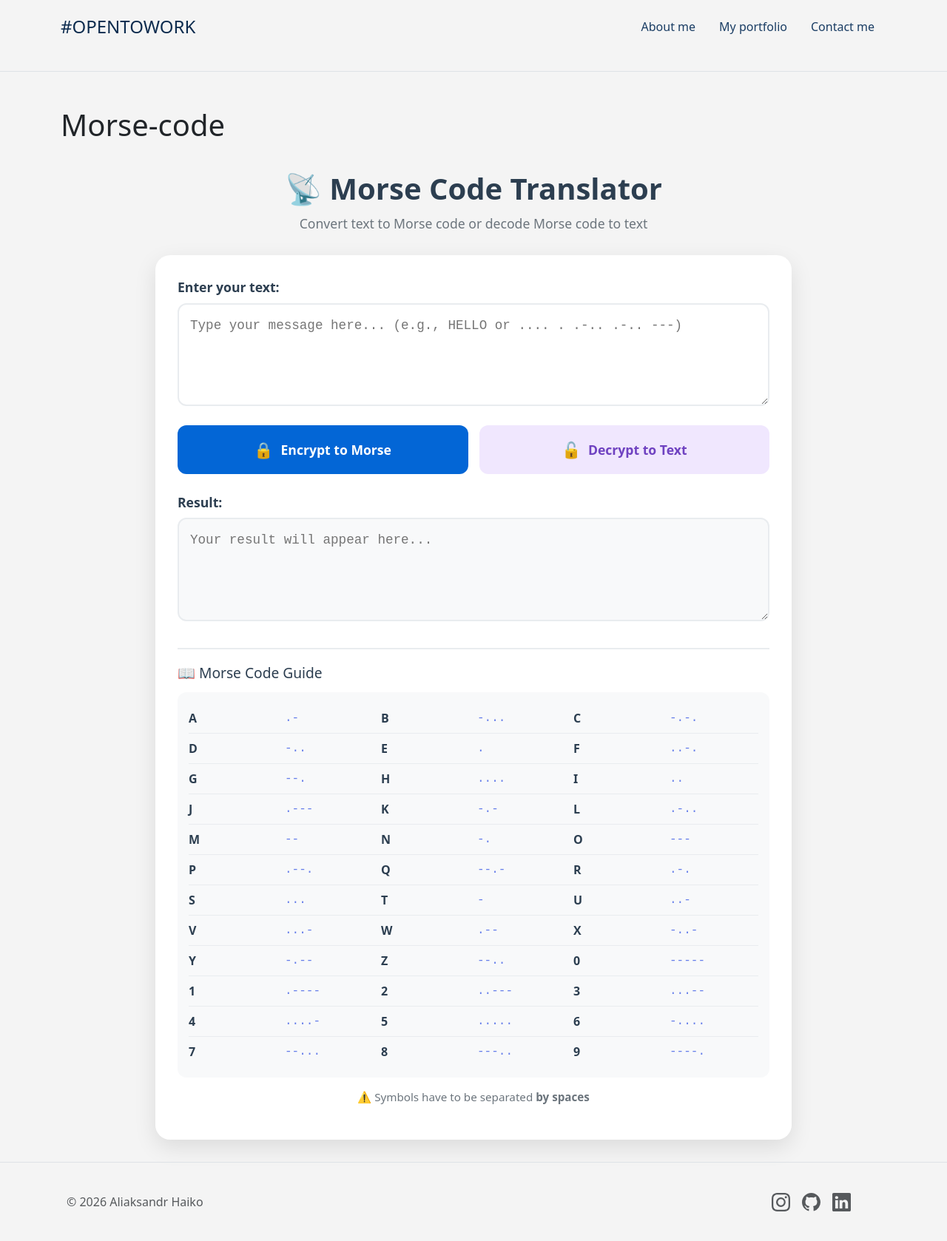
After one commit to prxfsk17/Portfolio, a Flask app: page /demo/morse in a window 1280 px wide. The commit adds this page. Shown: the whole page at 74% size. Run offline with Flask 3, Linux system fonts and the light colour scheme.

Commit message:
Morse project

```diff
--- a/main.py
+++ b/main.py
@@ -1,8 +1,9 @@
 import os
 from dotenv import load_dotenv
-from flask import Flask, render_template, redirect, url_for, flash
+from flask import Flask, render_template, redirect, url_for, flash, request
 from forms import ContactForm
 from notify import Notify
+from modules.morse import MorseConverter
 
 projects = [
 
@@ -11,7 +12,7 @@ projects = [
         "description": "Flask weather application",
         "image": "project1.png",
         "github": "https://github.com/prxfsk17",
-        "slug": "weather-app"
+        "slug": "weather"
     },
 
     {
@@ -19,12 +20,29 @@ projects = [
         "description": "Telegram bot",
         "image": "project2.png",
         "github": "https://github.com/prxfsk17",
-        "slug": "telegram-bot"
-    }
+        "slug": "telegram"
+    },
 
+    {
+        "title": "Morse-code cipher",
+        "description": "Ciphering and deciphering text",
+        "image": "morse.png",
+        "github": "https://github.com/prxfsk17/100DaysOfPython/tree/master/Day%2082",
+        "slug": "morse"
+    },
+
+    {
+        "title": "Morse-code cipher",
+        "description": "Ciphering and deciphering text",
+        "image": "morse.png",
+        "github": "https://github.com/prxfsk17/100DaysOfPython/tree/master/Day%2082",
+        "slug": "morse"
+    },
 ]
 
 notifier = Notify()
+cipher = MorseConverter("cipher")
+decipher = MorseConverter("decipher")
 
 load_dotenv()
 app = Flask(__name__)
@@ -40,7 +58,6 @@ def portfolio():
 
 @app.route("/project/<slug>")
 def project_page(slug):
-
     project = None
     for p in projects:
         if p["slug"] == slug:
@@ -48,13 +65,31 @@ def project_page(slug):
             break
     return render_template("project.html", project=project)
 
-@app.route("/demo/weather-app")
-def weather_demo():
-    return render_template("demo/weather.html")
+@app.route("/demo/<name>")
+def demo(name):
+    if name == "morse":
+        return redirect(url_for("morse"))
+    else:
+        return render_template(f"demo/{name}.html")
 
-@app.route("/demo/telegram-bot")
-def telegram_demo():
-    return render_template("demo/telegram.html")
+@app.route("/demo/morse", methods=["POST", "GET"])
+def morse():
+    result = None
+    error = None
+
+    if request.method == 'POST':
+        text = request.form.get('text', '')
+        action = request.form.get('action', 'encrypt')
+
+        try:
+            if action == 'encrypt':
+                result = cipher.operate(text)
+            else:
+                result = decipher.operate(text)
+        except Exception as e:
+            error=e
+
+    return render_template('demo/morse.html', result=result, error=error)
 
 @app.route("/contact", methods=["POST", "GET"])
 def contact():
--- /dev/null
+++ b/templates/demo/morse.html
@@ -0,0 +1,359 @@
+{% extends "base.html" %}
+
+{% block title %}
+Morse Code Translator
+{% endblock %}
+
+{% block content %}
+<h1>Morse-code</h1>
+<div class="morse-container">
+    <div class="morse-header">
+        <h1 class="morse-title">📡 Morse Code Translator</h1>
+        <p class="morse-subtitle">Convert text to Morse code or decode Morse code to text</p>
+    </div>
+
+    <div class="morse-card">
+        <form action="{{ url_for('morse') }}" method="POST" class="morse-form">
+            <div class="input-section">
+                <label for="text" class="input-label">Enter your text:</label>
+                <textarea
+                    name="text"
+                    id="text"
+                    class="morse-input"
+                    rows="4"
+                    placeholder="Type your message here... (e.g., HELLO or .... . .-.. .-.. ---)"
+                    required
+                >{{ request.form.get('text', '') }}</textarea>
+            </div>
+
+            <div class="button-group">
+                <button type="submit" name="action" value="encrypt" class="morse-btn encrypt-btn {% if request.form.get('action') == 'encrypt' or not request.form.get('action') %}active{% endif %}">
+                    <span class="btn-icon">🔒</span>
+                    Encrypt to Morse
+                </button>
+                <button type="submit" name="action" value="decrypt" class="morse-btn decrypt-btn {% if request.form.get('action') == 'decrypt' %}active{% endif %}">
+                    <span class="btn-icon">🔓</span>
+                    Decrypt to Text
+                </button>
+            </div>
+        </form>
+
+        <div class="output-section">
+            <label for="result" class="output-label">Result:</label>
+            <div class="output-wrapper">
+                <textarea
+                    id="result"
+                    class="morse-output"
+                    rows="4"
+                    placeholder="Your result will appear here..."
+                    readonly
+                >{{ result if result else '' }}</textarea>
+            </div>
+        </div>
+
+        {% if error %}
+        <div class="error-message">
+            ⚠️ {{ error }}
+        </div>
+        {% endif %}
+
+        <div class="info-section">
+            <div class="info-box">
+                <h3>📖 Morse Code Guide</h3>
+                <div class="morse-table">
+                    <div class="morse-row">
+                        <span class="char">A</span>
+                        <span class="code">.-</span>
+                        <span class="char">B</span>
+                        <span class="code">-...</span>
+                        <span class="char">C</span>
+                        <span class="code">-.-.</span>
+                    </div>
+                    <div class="morse-row">
+                        <span class="char">D</span>
+                        <span class="code">-..</span>
+                        <span class="char">E</span>
+                        <span class="code">.</span>
+                        <span class="char">F</span>
+                        <span class="code">..-.</span>
+                    </div>
+                    <div class="morse-row">
+                        <span class="char">G</span>
+                        <span class="code">--.</span>
+                        <span class="char">H</span>
+                        <span class="code">....</span>
+                        <span class="char">I</span>
+                        <span class="code">..</span>
+                    </div>
+                    <div class="morse-row">
+                        <span class="char">J</span>
+                        <span class="code">.---</span>
+                        <span class="char">K</span>
+                        <span class="code">-.-</span>
+                        <span class="char">L</span>
+                        <span class="code">.-..</span>
+                    </div>
+                    <div class="morse-row">
+                        <span class="char">M</span>
+                        <span class="code">--</span>
+                        <span class="char">N</span>
+                        <span class="code">-.</span>
+                        <span class="char">O</span>
+                        <span class="code">---</span>
+                    </div>
+                    <div class="morse-row">
+                        <span class="char">P</span>
+                        <span class="code">.--.</span>
+                        <span class="char">Q</span>
+                        <span class="code">--.-</span>
+                        <span class="char">R</span>
+                        <span class="code">.-.</span>
+                    </div>
+                    <div class="morse-row">
+                        <span class="char">S</span>
+                        <span class="code">...</span>
+                        <span class="char">T</span>
+                        <span class="code">-</span>
+                        <span class="char">U</span>
+                        <span class="code">..-</span>
+                    </div>
+                    <div class="morse-row">
+                        <span class="char">V</span>
+                        <span class="code">...-</span>
+                        <span class="char">W</span>
+                        <span class="code">.--</span>
+                        <span class="char">X</span>
+                        <span class="code">-..-</span>
+                    </div>
+                    <div class="morse-row">
+                        <span class="char">Y</span>
+                        <span class="code">-.--</span>
+                        <span class="char">Z</span>
+                        <span class="code">--..</span>
+                        <span class="char">0</span>
+                        <span class="code">-----</span>
+                    </div>
+                    <div class="morse-row">
+                        <span class="char">1</span>
+                        <span class="code">.----</span>
+                        <span class="char">2</span>
+                        <span class="code">..---</span>
+                        <span class="char">3</span>
+                        <span class="code">...--</span>
+                    </div>
+                    <div class="morse-row">
+                        <span class="char">4</span>
+                        <span class="code">....-</span>
+                        <span class="char">5</span>
+                        <span class="code">.....</span>
+                        <span class="char">6</span>
+                        <span class="code">-....</span>
+                    </div>
+                    <div class="morse-row">
+                        <span class="char">7</span>
+                        <span class="code">--...</span>
+                        <span class="char">8</span>
+                        <span class="code">---..</span>
+                         <span class="char">9</span>
+                        <span class="code">----.</span>
+                    </div>
+                </div>
+                <p class="info-note">⚠️ Symbols have to be separated <strong>by spaces</strong></p>
+            </div>
+        </div>
+    </div>
+</div>
+<style>
+.morse-container {
+    max-width: 900px;
+    margin: 0 auto;
+    padding: 30px 20px;
+}
+
+.morse-header {
+    text-align: center;
+    margin-bottom: 30px;
+}
+
+.morse-title {
+    font-size: 2.5em;
+    color: #2c3e50;
+    margin-bottom: 10px;
+    font-weight: 700;
+}
+
+.morse-subtitle {
+    color: #6c757d;
+    font-size: 1.1em;
+}
+
+.morse-card {
+    background: white;
+    border-radius: 20px;
+    padding: 30px;
+    box-shadow: 0 10px 30px rgba(0, 0, 0, 0.1);
+}
+
+.morse-form {
+    margin-bottom: 25px;
+}
+
+.input-section, .output-section {
+    margin-bottom: 20px;
+}
+
+.input-label, .output-label {
+    display: block;
+    margin-bottom: 8px;
+    font-weight: 600;
+    color: #2c3e50;
+    font-size: 1.1em;
+}
+
+.morse-input, .morse-output {
+    width: 100%;
+    padding: 15px;
+    border: 2px solid #e9ecef;
+    border-radius: 12px;
+    font-size: 1.1em;
+    font-family: 'Courier New', monospace;
+    transition: all 0.3s ease;
+    resize: vertical;
+}
+
+.morse-input:focus {
+    outline: none;
+    border-color: #667eea;
+    box-shadow: 0 0 0 3px rgba(102, 126, 234, 0.1);
+}
+
+.morse-output {
+    background-color: #f8f9fa;
+    cursor: default;
+}
+
+.output-wrapper {
+    position: relative;
+}
+
+.button-group {
+    display: flex;
+    gap: 15px;
+    margin-bottom: 25px;
+}
+
+.morse-btn {
+    flex: 1;
+    padding: 15px 20px;
+    border: none;
+    border-radius: 12px;
+    font-size: 1.1em;
+    font-weight: 600;
+    cursor: pointer;
+    transition: all 0.3s ease;
+    display: flex;
+    align-items: center;
+    justify-content: center;
+    gap: 10px;
+}
+
+.encrypt-btn {
+    background: #e8f4fd;
+    color: #0366d6;
+    border: 2px solid transparent;
+}
+
+.encrypt-btn.active, .encrypt-btn:hover {
+    background: #0366d6;
+    color: white;
+}
+
+.decrypt-btn {
+    background: #f0e7fe;
+    color: #6f42c1;
+    border: 2px solid transparent;
+}
+
+.decrypt-btn.active, .decrypt-btn:hover {
+    background: #6f42c1;
+    color: white;
+}
+
+.btn-icon {
+    font-size: 1.2em;
+}
+
+.error-message {
+    background: #fff5f5;
+    color: #dc3545;
+    padding: 12px 15px;
+    border-radius: 10px;
+    margin-bottom: 20px;
+    border-left: 4px solid #dc3545;
+}
+
+.info-section {
+    margin-top: 30px;
+    padding-top: 20px;
+    border-top: 2px solid #e9ecef;
+}
+
+.info-box h3 {
+    color: #2c3e50;
+    margin-bottom: 15px;
+    font-size: 1.2em;
+}
+
+.morse-table {
+    background: #f8f9fa;
+    border-radius: 12px;
+    padding: 15px;
+}
+
+.morse-row {
+    display: grid;
+    grid-template-columns: repeat(6, 1fr);
+    gap: 10px;
+    padding: 8px 0;
+    border-bottom: 1px solid #e9ecef;
+}
+
+.morse-row:last-child {
+    border-bottom: none;
+}
+
+.char {
+    font-weight: 600;
+    color: #2c3e50;
+}
+
+.code {
+    font-family: 'Courier New', monospace;
+    color: #667eea;
+    font-weight: 500;
+}
+
+.info-note {
+    margin-top: 15px;
+    color: #6c757d;
+    font-size: 0.95em;
+    text-align: center;
+}
+
+@media (max-width: 768px) {
+    .morse-title {
+        font-size: 2em;
+    }
+
+    .button-group {
+        flex-direction: column;
+    }
+
+    .morse-row {
+        grid-template-columns: repeat(3, 1fr);
+        gap: 5px;
+    }
+}
+</style>
+
+{% endblock %}
--- a/templates/portfolio.html
+++ b/templates/portfolio.html
@@ -10,8 +10,8 @@ Portfolio
     My projects will be here.
 </p>
 
+<div class="row">
     {% for project in projects %}
-
     <div class="col-md-4">
         <a href="{{ url_for('project_page', slug=project.slug) }}"
            class="text-decoration-none text-dark">
@@ -25,8 +25,8 @@ Portfolio
             </div>
         </a>
     </div>
-
     {% endfor %}
+</div>
 
 
 {% endblock %}
--- a/templates/project.html
+++ b/templates/project.html
@@ -13,4 +13,5 @@
 
 <h3>Live Demo:</h3>
 <a href="/demo/{{ project.slug }}" class="btn btn-primary">Open Demo</a>
+<a href="{{ url_for('demo', name=project.slug) }}" class="btn btn-primary">Open Demo</a>
 {% endblock %}
```
Also changed, not shown: modules/morse.py (added, +48 -0 lines), static/img/morse.png (added). Lines whose indentation alone changed are shown as unchanged.
